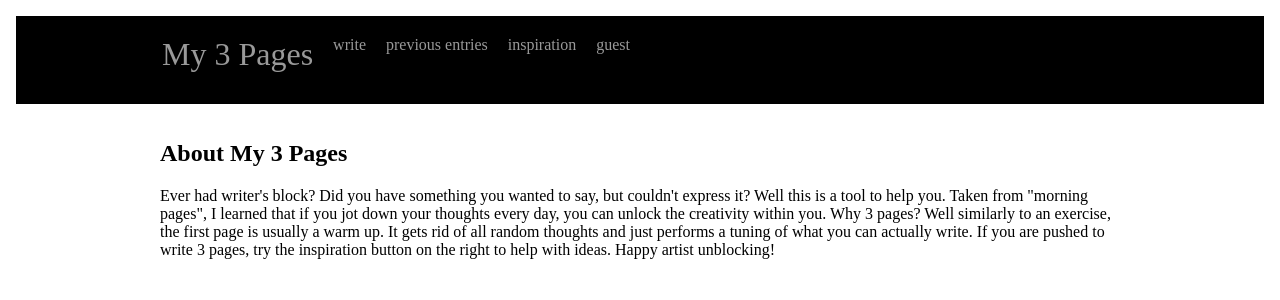
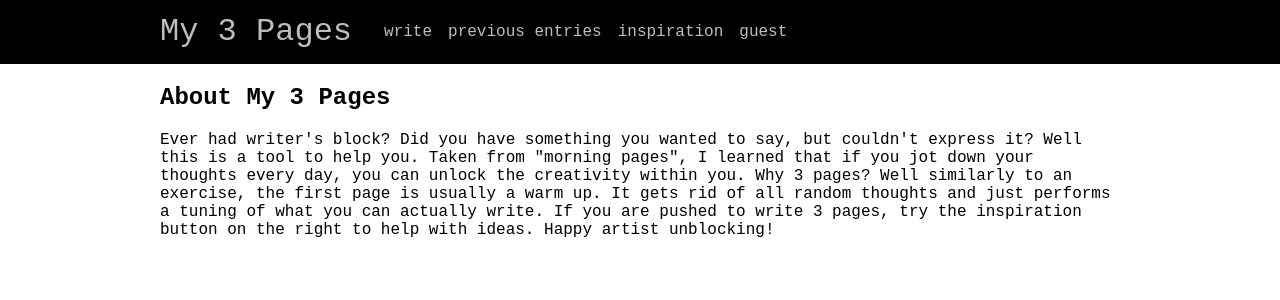
Before and after one commit to vincentehatchery/my3pages, a Flask app: page / in a window 1280 px wide. Shown: the top 300 px of the page. Run offline with Flask 2, Linux system fonts and the light colour scheme; parts of the project's set-up code (start-up, migrations or seed data) failed here and were passed over.

Commit message:
Fixed styles

```diff
--- a/src/application/static/css/main.css
+++ b/src/application/static/css/main.css
@@ -7,23 +7,27 @@ body {
 	padding: 0;
 	margin: 0;
 	height: 100%;
+	font-family: "American Typewriter", "Courier New";
 }
 .logo {
 	float: left;
-	display: block;
 	font-size: 2em;
-	font-weight: 200;
+	font-weight: 400;
+
 }
-.navbar {
-	padding: 1em 8.5em;
+#menu {
+	padding: 1em 10em;
 	background-color: #000000;
-	height: 3.5em;
-
+	height: 2em;
+	line-height: 2em;
 }
 
 article {
 	padding-left: 10em;
 	padding-right: 10em;
+	padding-top:0;
+	padding-bottom:0;
+	margin:0;
 }
 /* Implement Drop Down menu in CSS */
 /* Remove the default settings */
@@ -31,19 +35,22 @@ ul, ul li {
 	margin: 0;
 	padding: 0;
 	list-style: none outside;
+
 }
 
 /* Make the menu items horizontal */
 
 #menu li{;
 	position: relative;
-	float: left
+	float: left;
 }
 
 #menu li a{
-	padding:4px 10px;
+	margin-right:1em;
 	background: transparent;
 	display: block;
+	font-weight: 50;
+	vertical-align:text-bottom;
 }
 
 #menu li.open a{
@@ -55,6 +62,7 @@ ul, ul li {
 	position: absolute;
 	display: none;
 	left:1;
+
 }
 #menu li li {
 	float: none;
@@ -68,6 +76,9 @@ ul, ul li {
 	_width: 100%; /* Hack for IE6 */
 }
 
+
+
+
 /*
 ul {
 	list-style: none outside none;
@@ -77,11 +88,17 @@ ul {
 /* Now implement dropdown */
 #menu li:hover ul {
 	display:block;
+	background: black;
+	width: 90%;
+	border: 1px solid white;
+	color:black;
+	padding:0.1em 0.5em;
+
 }
 
 
 a:link, a:visited {
-		color: #999999;
+		color: #BDBDBD;
 		text-decoration: none;
 }
 a:hover {
@@ -117,10 +134,3 @@ textarea {
        -moz-box-sizing: border-box;
             box-sizing: border-box;
 }
-
-
-
-header{
-	padding: 1em;
-	color: #999999;
-}
--- a/src/application/templates/base.html
+++ b/src/application/templates/base.html
@@ -21,7 +21,7 @@
 						<li>
 							<a href="#">{{ username }}</a>
 							<ul>
-								<li><a href="/logout">> logout</a></li>
+								<li><a href="/logout"> logout</a></li>
 							</ul>
 						</li>
 
--- a/src/application/templates/previous_entries.html
+++ b/src/application/templates/previous_entries.html
@@ -13,7 +13,7 @@
 			{% for entry in entries %}
 			{% set entry_id = entry.key.id() %}
 			<tr>
-				<td><a href="/write/{{ entry_id }}">{{ entry.date_entered }}</a></td>
+				<td><a href="/previous_entries/{{ entry_id }}">{{ entry.date_entered }}</a></td>
 				<td>{{ entry.daily_entry }}</td>
 			</tr>
 			{% else %}
--- a/src/application/templates/write.html
+++ b/src/application/templates/write.html
@@ -3,7 +3,7 @@
 {% block content %}
 	<h2>Welcome back - please begin typing</h2>
 
-	<p> Today is : {{ entry.date_entered }} </p>
+	<p> Entry for : {{ entry.date_entered }} </p>
 
 
 
--- a/src/application/views.py
+++ b/src/application/views.py
@@ -11,7 +11,7 @@ from application import app
 from decorators import login_required
 from models import My3PagesEntry
 from forms import My3PagesEntryForm
-from flask import render_template, request, flash, redirect, url_for
+from flask import render_template, request, flash, redirect
 import datetime
 from flask_cache import Cache
 from google.appengine.api import users
@@ -92,3 +92,12 @@ def inspiration_page():
     username = users.get_current_user()
 
     return render_template('inspiration.html', username=username)
+
+@app.route('/previous_entries/<int:entry_id>')
+def previous_entries_edit(entry_id):
+    entry = My3PagesEntry.get_by_id(entry_id)
+    form = My3PagesEntryForm()
+
+    form.daily_entry.process_data(entry.daily_entry)
+
+    return render_template('write.html',form=form, entry=entry, username=entry.username)
```
Also changed, not shown: 1 other file.
